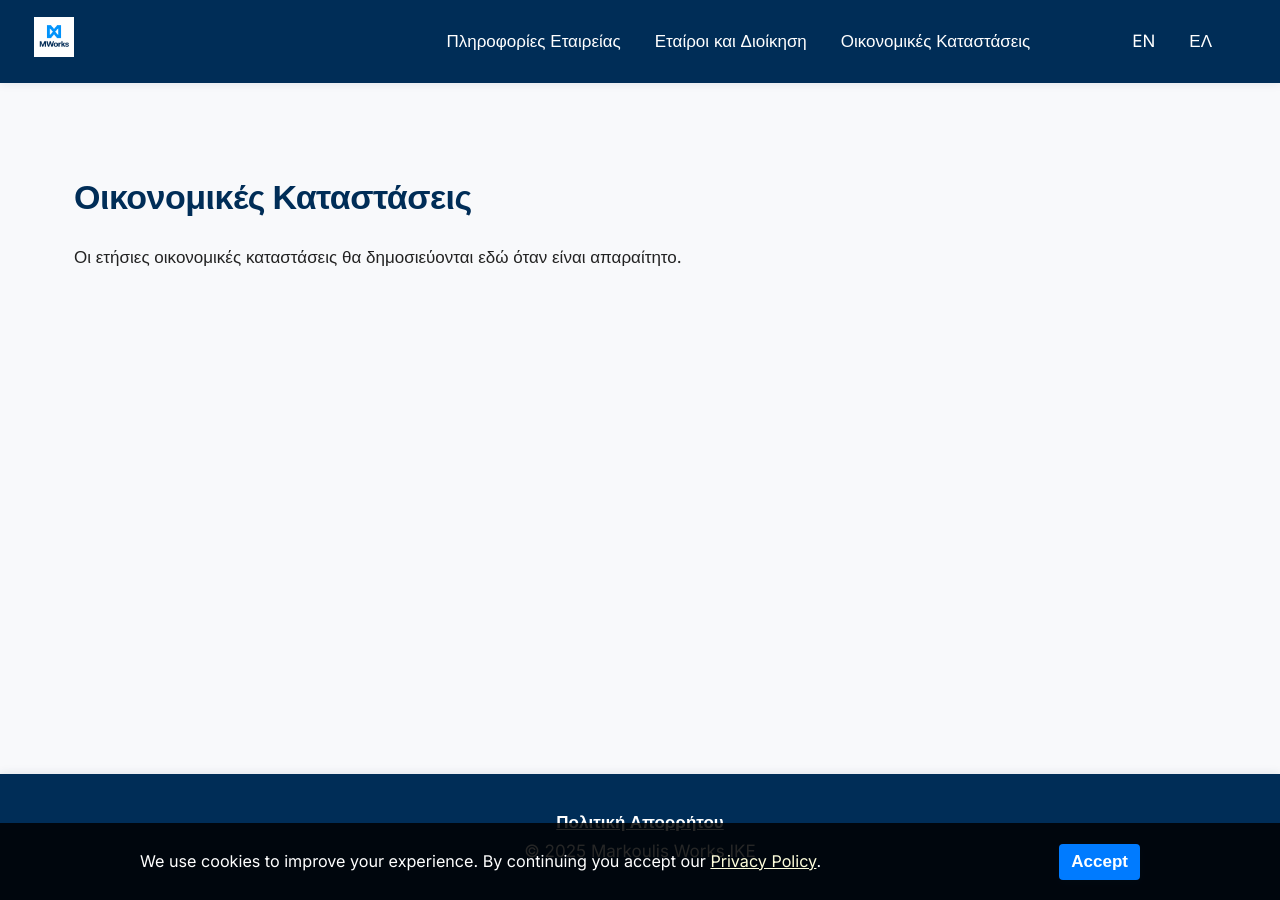
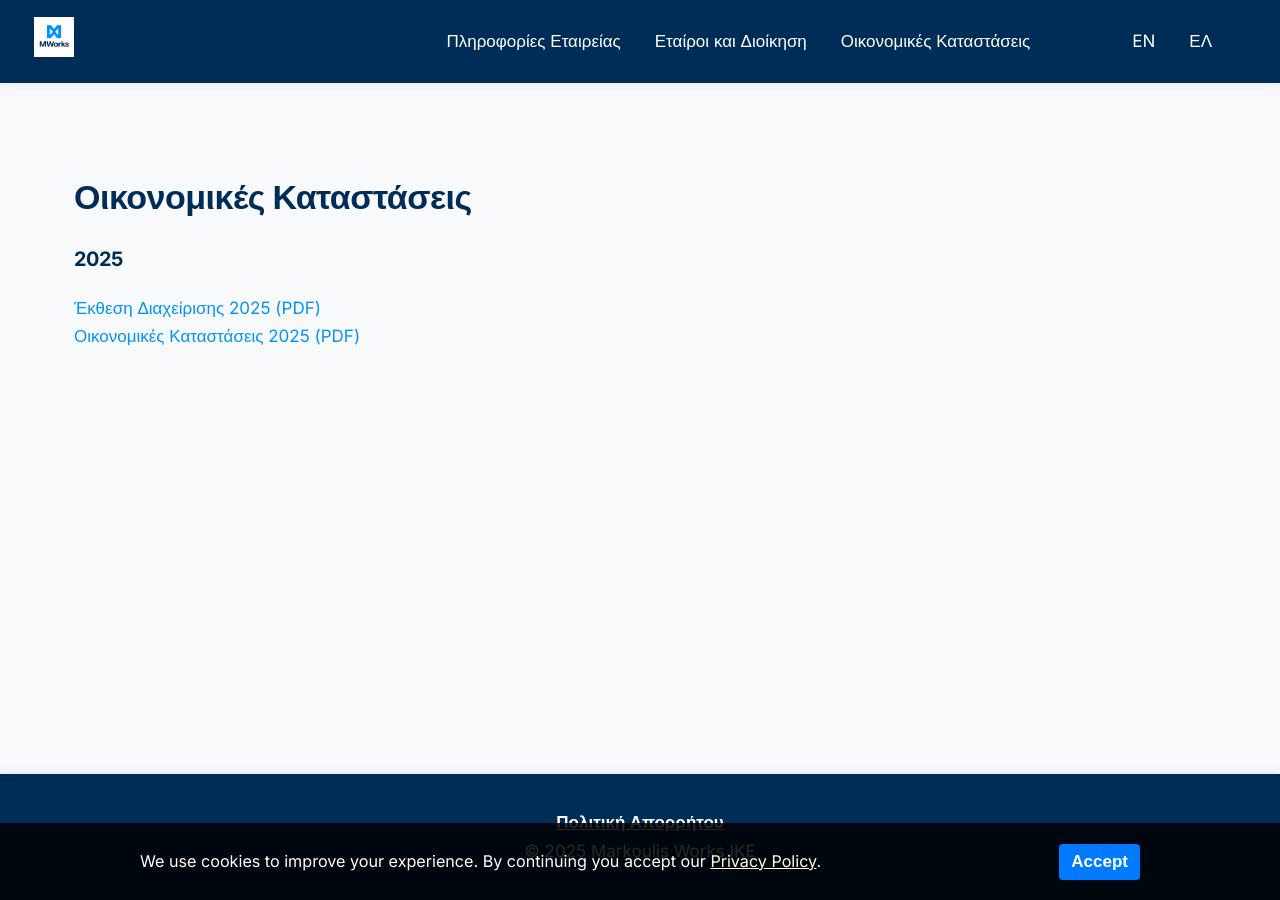
Before and after one commit to anmarkoulis/markoulis-works-site, a Jekyll site: the page built from _pages/financial-statements_gr.md, in a window 1280 px wide. Built offline with Jekyll 4.4.1, drawn with Linux system fonts in a browser that asks for light colours.

Commit message:
feat: publish 2025 financial statements and management report (#15)
Add EN/GR links to the management report and financial statements
PDFs as required by Greek law for company disclosure.

```diff
--- a/_pages/financial-statements_gr.md
+++ b/_pages/financial-statements_gr.md
@@ -6,5 +6,7 @@ lang: el
 ---
 <section>
   <h2>Οικονομικές Καταστάσεις</h2>
-  <p>Οι ετήσιες οικονομικές καταστάσεις θα δημοσιεύονται εδώ όταν είναι απαραίτητο.</p>
+  <h3>2025</h3>
+  <p><a href="/assets/ekthesi_diaxeirisis_2025.pdf" target="_blank">Έκθεση Διαχείρισης 2025 (PDF)</a></p>
+  <p><a href="/assets/oik_katastaseis_2025.pdf" target="_blank">Οικονομικές Καταστάσεις 2025 (PDF)</a></p>
 </section>
```
Also changed, not shown: _pages/financial-statements.md (+3 -1 lines), 2 other files.
